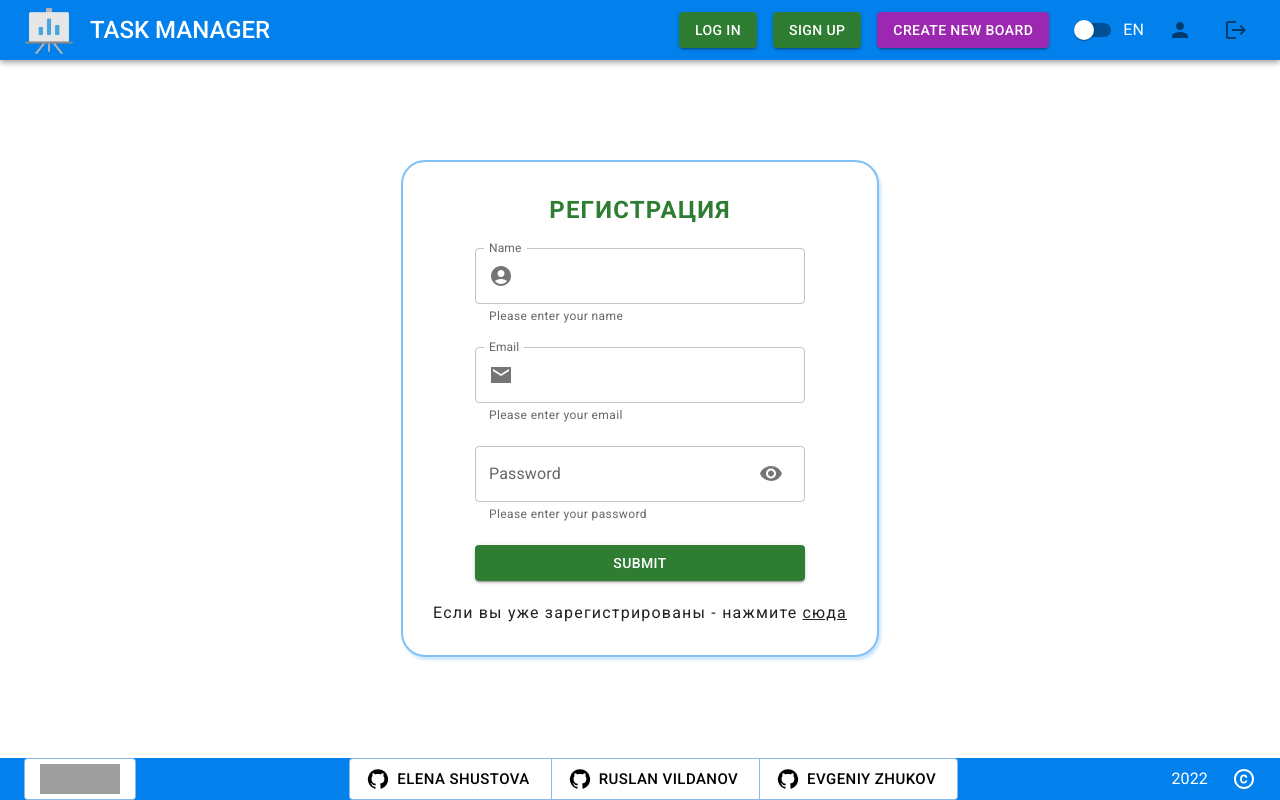
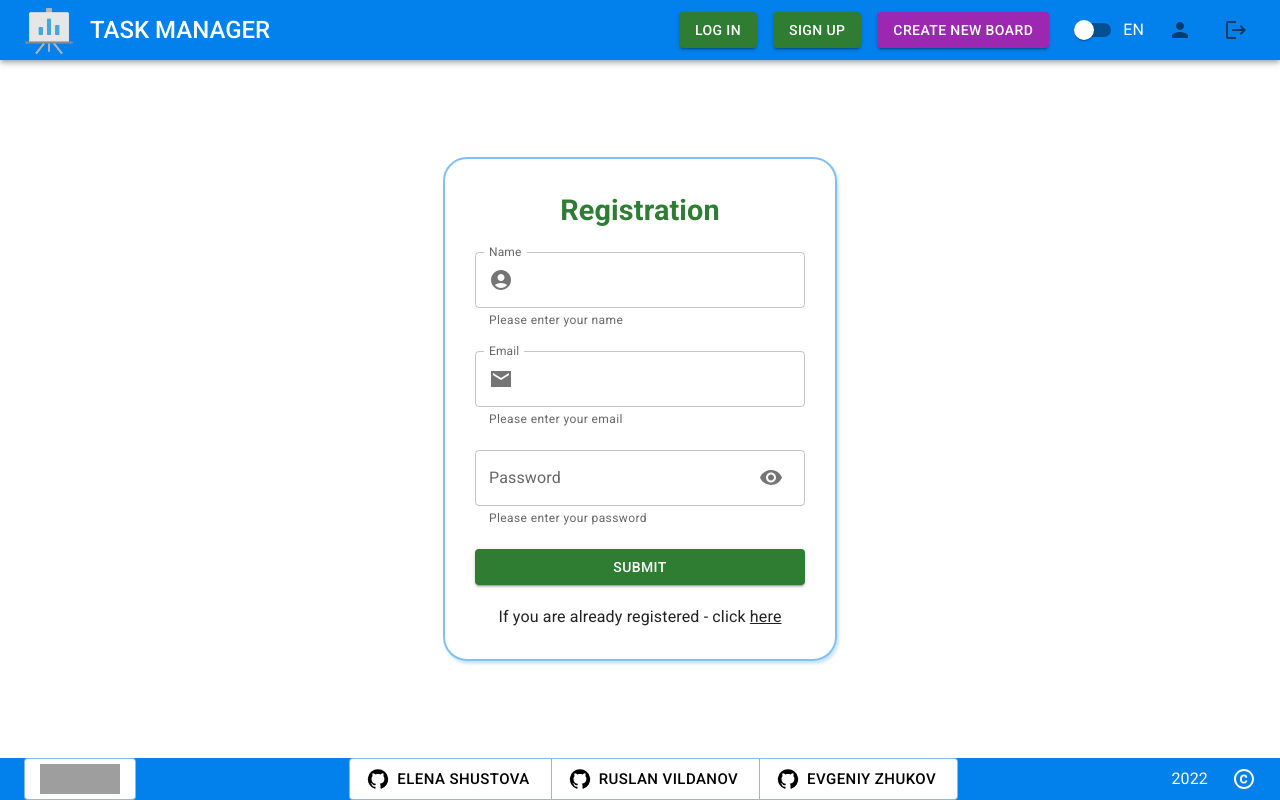
Before and after one commit to yaarusik/project-management-app, a React (Create React App) app: page /signup in a window 1280 px wide. Built offline with nearby package versions, Linux system fonts and the light colour scheme; grey boxes are pictures that could not be loaded.

Commit message:
fix: change language some phrases

```diff
--- a/src/Pages/PageSignup/index.tsx
+++ b/src/Pages/PageSignup/index.tsx
@@ -29,7 +29,7 @@ const PageSignUp = () => {
   return (
     <FormWrapper>
       <FormBlock onSubmit={handleSubmit(onSubmit)}>
-        <Title>РЕГИСТРАЦИЯ</Title>
+        <Title>Registration</Title>
 
         <InputField
           InputProps={{
@@ -78,9 +78,9 @@ const PageSignUp = () => {
         </Submit>
 
         <Helper>
-          Если вы уже зарегистрированы - нажмите{' '}
+          If you are already registered - click{' '}
           <Link component={RouterLink} to="/login" color="inherit">
-            сюда
+            here
           </Link>
         </Helper>
       </FormBlock>
--- a/src/Pages/PageSignup/indexStyles.ts
+++ b/src/Pages/PageSignup/indexStyles.ts
@@ -8,12 +8,11 @@ export const FormBlock = styled.form`
   row-gap: 20px;
   text-align: center;
   padding: 30px;
-  letter-spacing: 1.2px;
   border: 2px solid rgba(2, 129, 237, 0.5);
   box-shadow: 2px 3px 3px rgba(2, 129, 237, 0.2);
   color: rgba(2, 129, 237, 1);
   border-radius: 24px;
-  font-size: 1.5rem;
+  font-size: 1.8rem;
 `;
 
 export const Title = styled(Box)`
```
